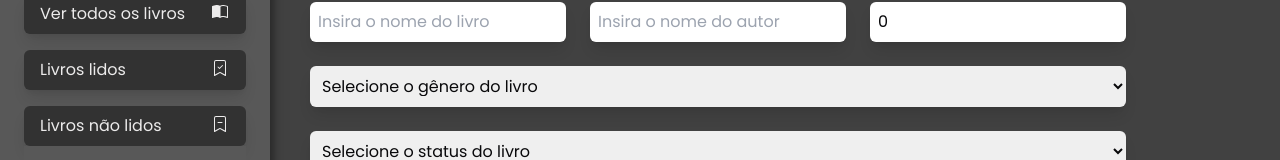
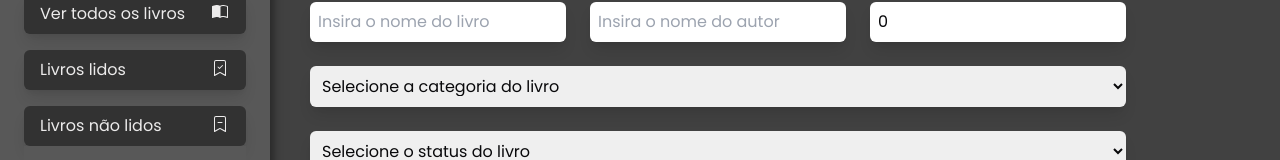
Before and after one commit to henrynicollasissicaba/my-library, a Next.js app: page /add-book in a window 1280 px wide. Shown: the part 134-294 px from the top of the page. Built offline with nearby package versions, Linux system fonts and the light colour scheme.

Commit message:
changed from genders to categories for creating a book and modifying these categories

```diff
--- a/app/add-book/page.tsx
+++ b/app/add-book/page.tsx
@@ -10,9 +10,10 @@ const selectClassName = "w-[51rem] p-2 outline-none rounded-md shadow-lg cursor-
 const divInputsClassName = "w-full md:w-64 flex flex-col gap-2"
 const labelClassName = "font-bold text-[#ecebeb] cursor-pointer"
 
-const GENDERS = [
-  "Romance", "Terror", "Ficção", "Ficção cientifica", "Não-ficção",
-  "Ação", "Drama", "Comédia", "Fábula", "Novela", "Auto-ajuda",
+const CATEGORIES = [
+  "Administração e Economia", "Autoajuda", "Educação e Didáticos", "Fantasia e Horror",
+  "HQs e Mangás", "Infantil", "Literatura e Ficção", "Romance", "Saúde e Medicina",
+  "Política e Filosofia"
 ]
 
 const STATUS = [
@@ -24,7 +25,7 @@ const Page = () => {
     name: "",
     author: "",
     numberOfPages: 0,
-    gender: "",
+    category: "",
     status: "",
     id: 0
   }
@@ -93,15 +94,15 @@ const Page = () => {
           />
         </div>
 
-        <select name="gender" id="gender" className={selectClassName} value={book.gender}
+        <select name="category" id="category" className={selectClassName} value={book.category}
         onChange={handleChange} required>
-          <option value="" disabled hidden>Selecione o gênero do livro</option>
-          {GENDERS.map((gender) => (
+          <option value="" disabled hidden>Selecione a categoria do livro</option>
+          {CATEGORIES.map((category) => (
             <option
-            key={gender}
-            value={gender}
-            defaultChecked={book.gender === gender}>
-              {gender}
+            key={category}
+            value={category}
+            defaultChecked={book.category === category}>
+              {category}
             </option>
           ))}
         </select>
--- a/app/contexts/LibraryContext.tsx
+++ b/app/contexts/LibraryContext.tsx
@@ -8,7 +8,7 @@ type BookProps = {
   name: string;
   author: string;
   numberOfPages: number;
-  gender: string;
+  category: string;
   status: string;
 };
 
```
Also changed, not shown: 1 other file (tests, documents, lock files or other folders).
